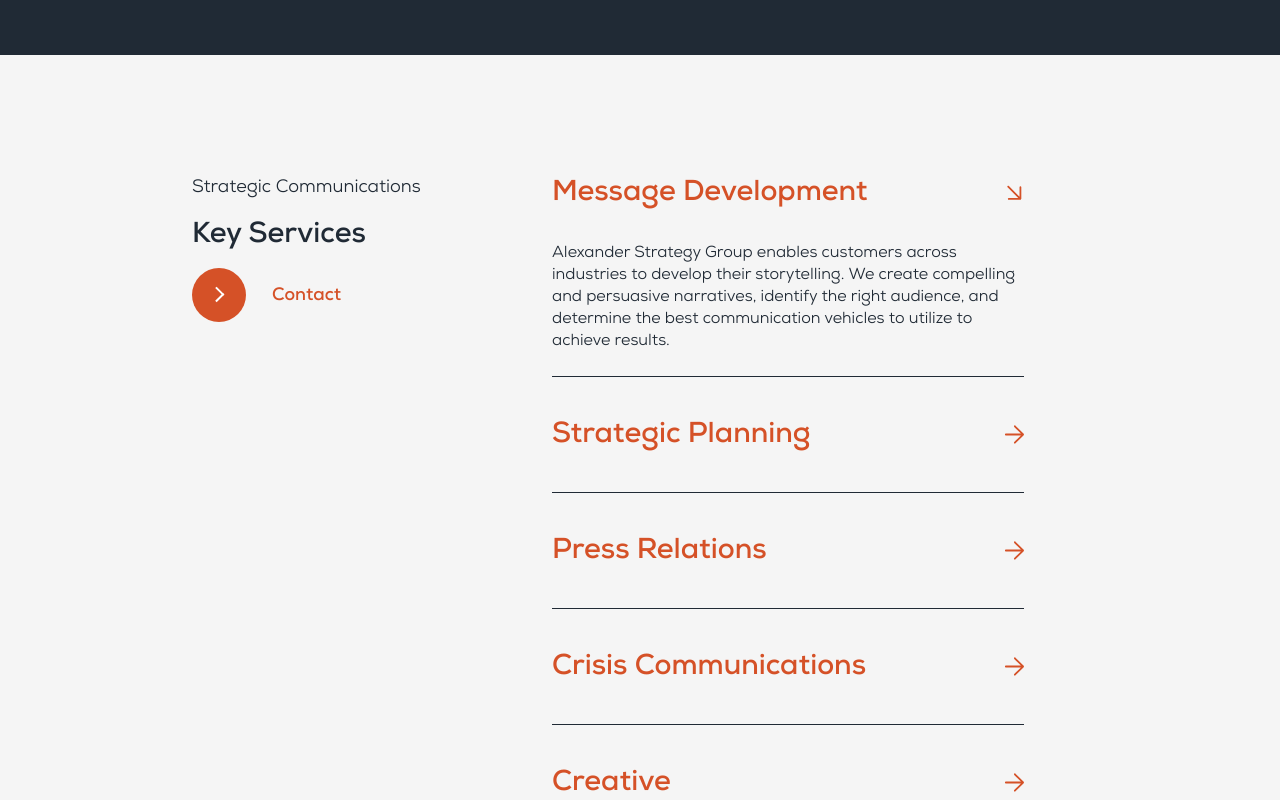
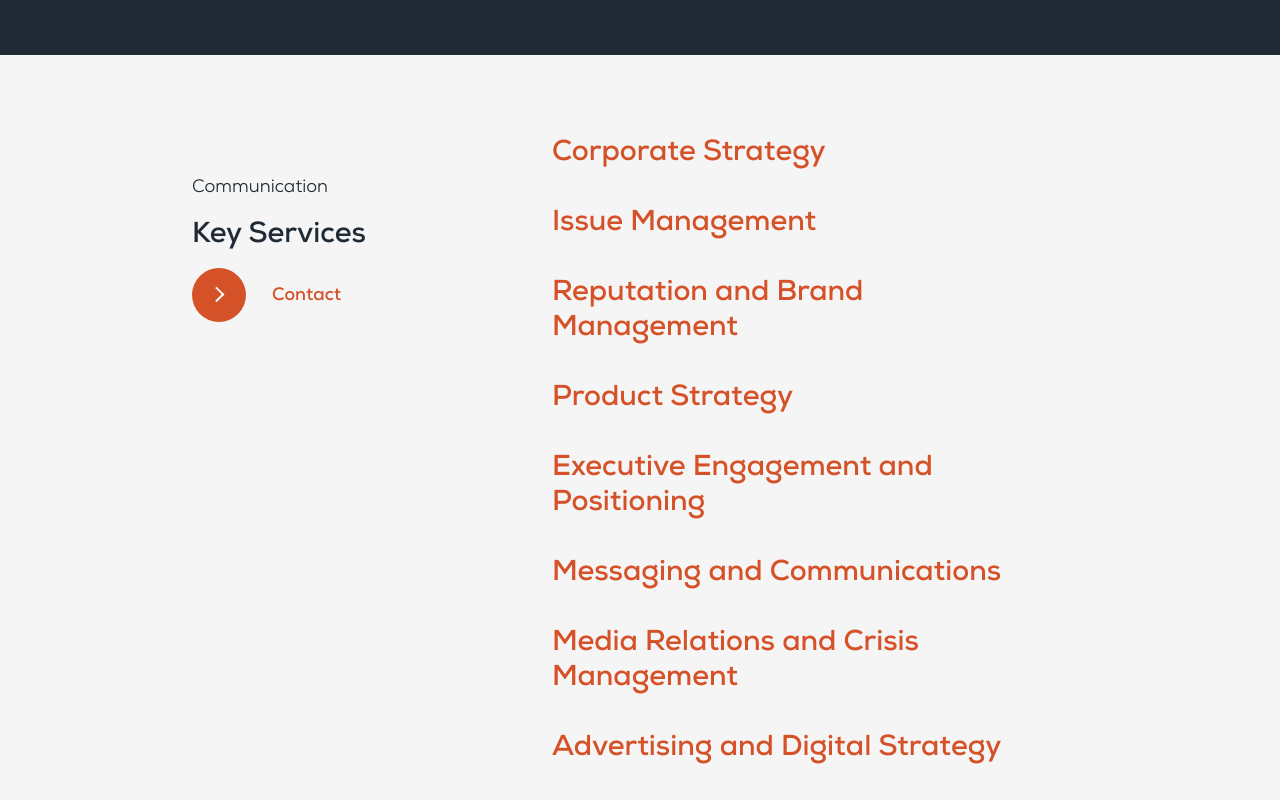
Before and after one commit to Novadigital-fr/ASG, a Nuxt app: page /communications in a window 1280 px wide. Shown: the part 1820-2620 px from the top of the page. Built offline with nearby package versions, Linux system fonts and the light colour scheme.

Commit message:
communication key service

```diff
--- a/pages/communications.vue
+++ b/pages/communications.vue
@@ -16,20 +16,32 @@
         <ServLogo
       logo="/img/Services_Icons/alexander_strategy_group_services_communication.svg"
     />
+      <div class="key_service">
 
-    <ServKeyServ
-    domaine="Strategic Communications"
-    title1="Message Development"
-    summary1="Alexander Strategy Group enables customers across industries to develop their storytelling. We create compelling and persuasive narratives, identify the right audience, and determine the best communication vehicles to utilize to achieve results."
-    title2="Strategic Planning"
-    summary2="Big achievements require vision. Alexander Strategy Group develops long-term strategic communication plans to ensure that communications efforts bolster big-picture goals."
-    title3="Press Relations"
-    summary3="Using Alexander Strategy Group’s deep relationships across international media, we help our clients control their narrative in the press. From front-page stories to drafting and placing compelling op-eds, Alexander Strategy Group empowers our customers to get the coverage they need."
-    title4="Crisis Communications"
-    summary4="Crises happen. Using time-tested strategies, Alexander Strategy Group’s experts guide clients through the most complex crisis scenarios to ensure they are communicating efficiently, effectively, and in a manner that protects their reputation."
-    title5="Creative"
-    summary5="Creativity moves minds. Alexander Strategy Group’s creative department makes compelling graphics, written materials, social media content, and videos to push messages forward."
-    />
+    <div class="left">
+      <p class="desk_button">Communication</p>
+      <h2>Key Services</h2>
+      <NuxtLink to="/contact">
+        <div class="button_ordi"><Button text="Contact" /></div>
+      </NuxtLink>
+    </div>
+    <div class="right">
+      <h2 class="orange">Corporate Strategy</h2>
+      <h2 class="orange">Issue Management</h2>
+      <h2 class="orange">Reputation and Brand Management </h2>
+      <h2 class="orange">Product Strategy</h2>
+      <h2 class="orange">Executive Engagement and Positioning</h2>
+      <h2 class="orange">Messaging and Communications</h2>
+      <h2 class="orange">Media Relations and Crisis Management</h2>
+      <h2 class="orange">Advertising and Digital Strategy</h2>
+
+
+
+
+    </div>
+
+  </div>
+
     <TheFooter />
     </div>
 </template>
@@ -100,6 +112,30 @@
 
   }
 }
+.key_service {
+  color: var(--color-bg-dark);
+  background-color: var(--color-bg);
+  display: flex;
+  padding: 10vh 0;
+  position: relative;
+  z-index: 21;
+  .left {
+    width: 40%;
+    padding: 5vh 0 0 15vw;
+    h2 {
+      margin: 2vh 0;
+    }
+  }
+  .right {
+    width: 60%;
+    padding: 0 20vw 0 5vh;
+
+    h2{
+      margin-bottom: 35px;
+    }
+  }
+
+}
 @media screen and (max-width: 840px) {
   /* mobile */
   .reveal {
@@ -109,5 +145,19 @@
       line-height: 35px;
     }
   }
+  .key_service {
+    color: var(--color-bg-dark);
+    display: flex;
+    flex-direction: column;
+
+    .left {
+      width: 100%;
+      padding: 5vh 0 0 10vw;
+    }
+    .right{
+      width: 100%;
+      padding: 5vh 0 0 10vw;
+    }
+  }
 }
 </style>
```
